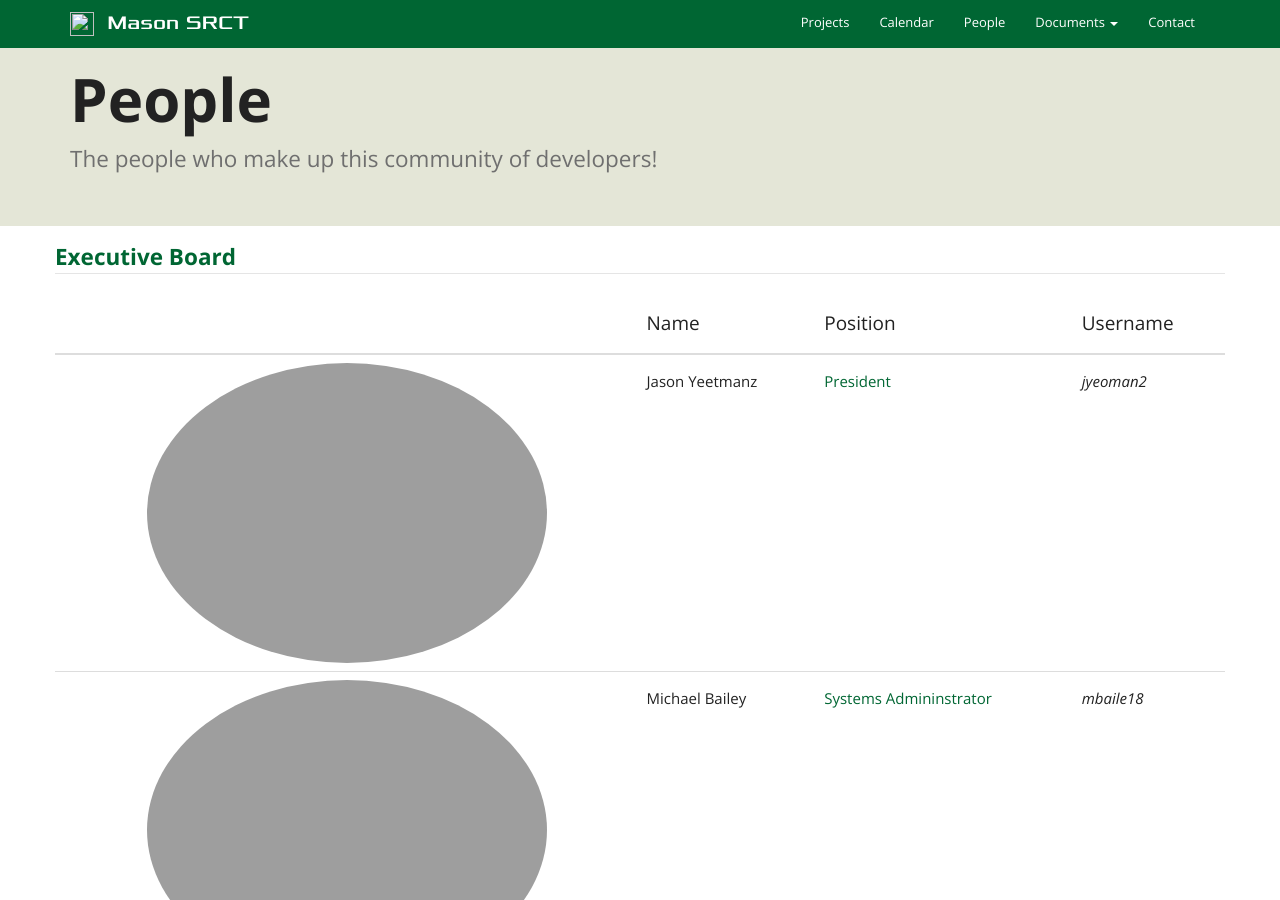
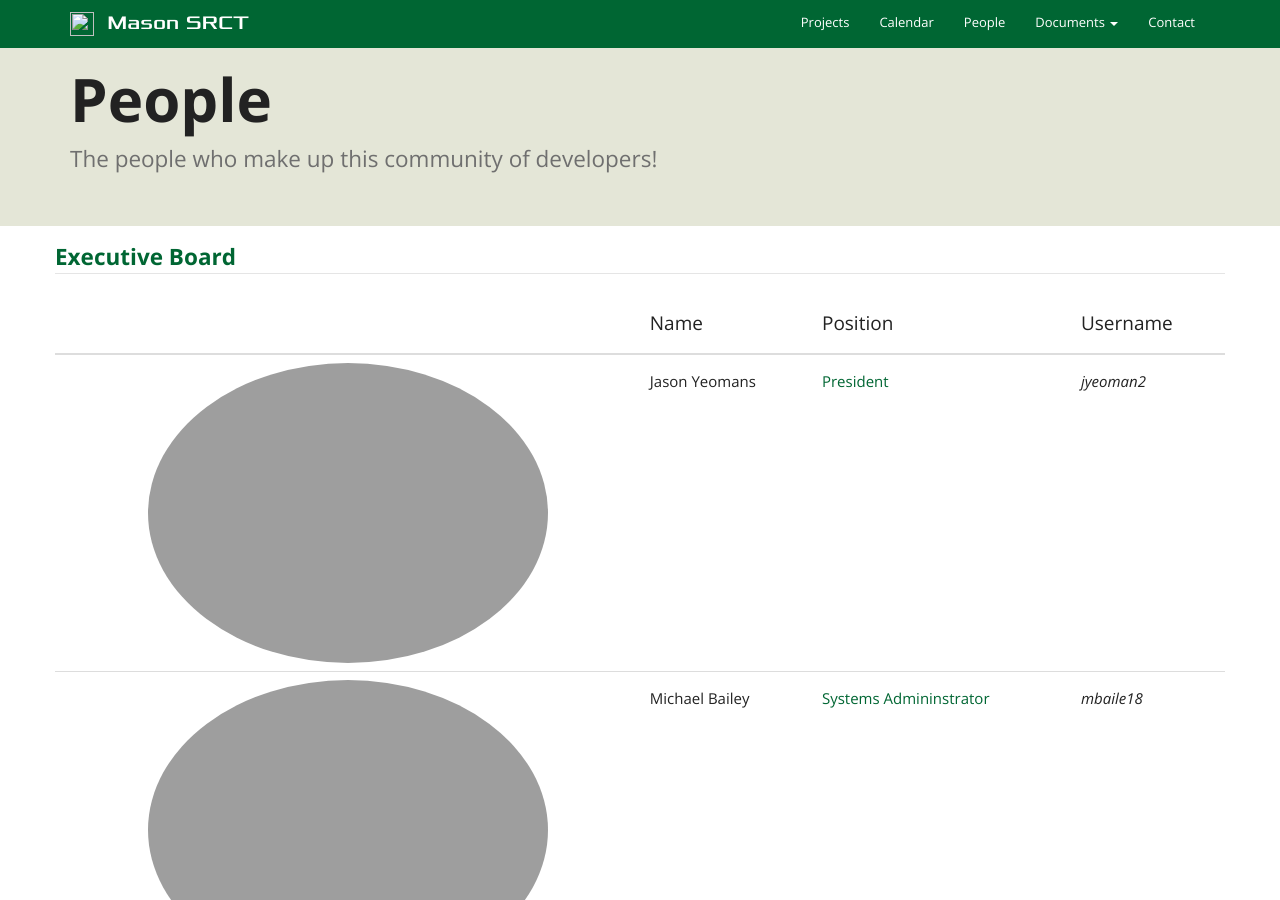
Before and after one commit to srct/srctweb, a Jekyll site: the page built from srctweb/_pages/people.html, in a window 1280 px wide and 900 px high. Built offline with Jekyll 4.4.1, drawn with Linux system fonts in a browser that asks for light colours.

Commit message:
Fix name

```diff
--- a/srctweb/_pages/people.html
+++ b/srctweb/_pages/people.html
@@ -21,7 +21,7 @@ permalink: /people/
   <tbody>
     <tr>
       <td><img class="img-circle img-responsive center center-block" src="{{ 'jyeoman2@gmu.edu' | gravatar }}" alt = "gravatar image"</td>
-      <td><h5>Jason Yeetmanz</h5></td>
+      <td><h5>Jason Yeomans</h5></td>
       <td>
         <a href="http://wiki.srct.gmu.edu/President"><h5>President</h5></a>
       </td>
```
